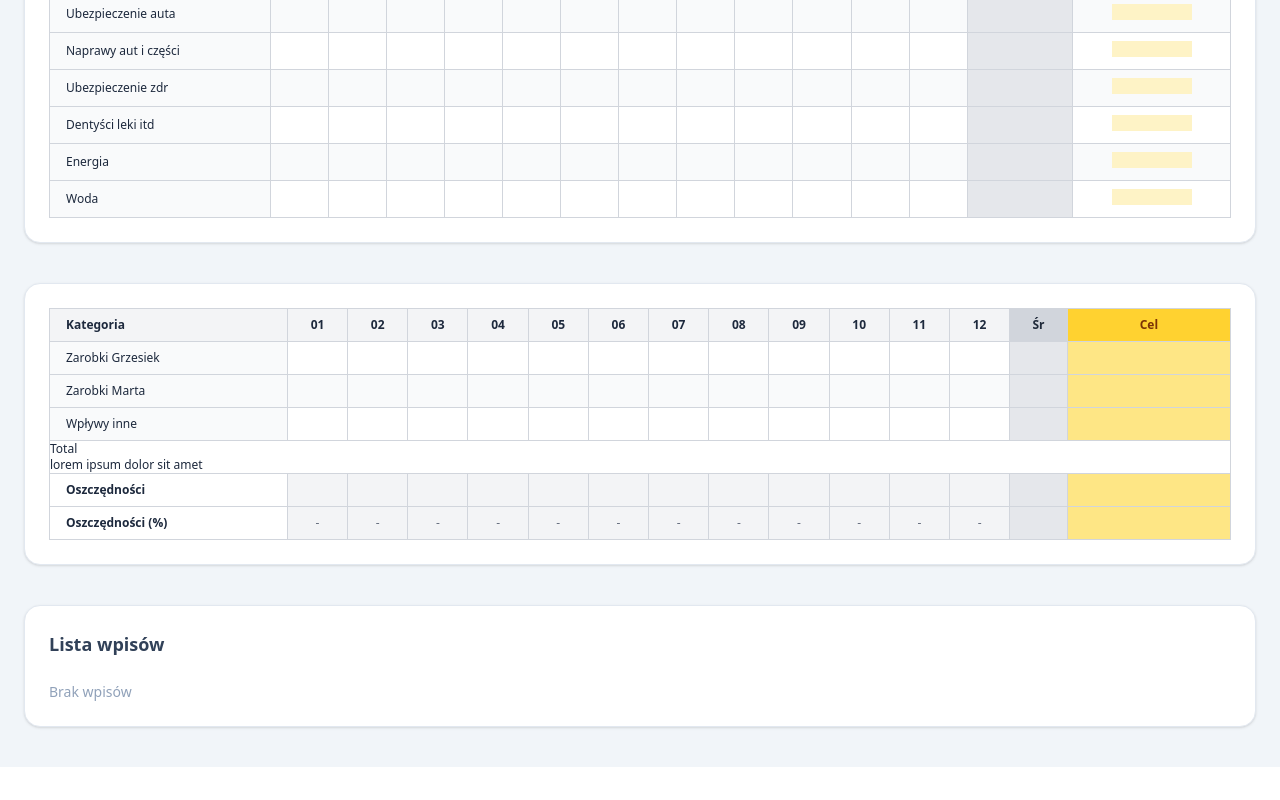
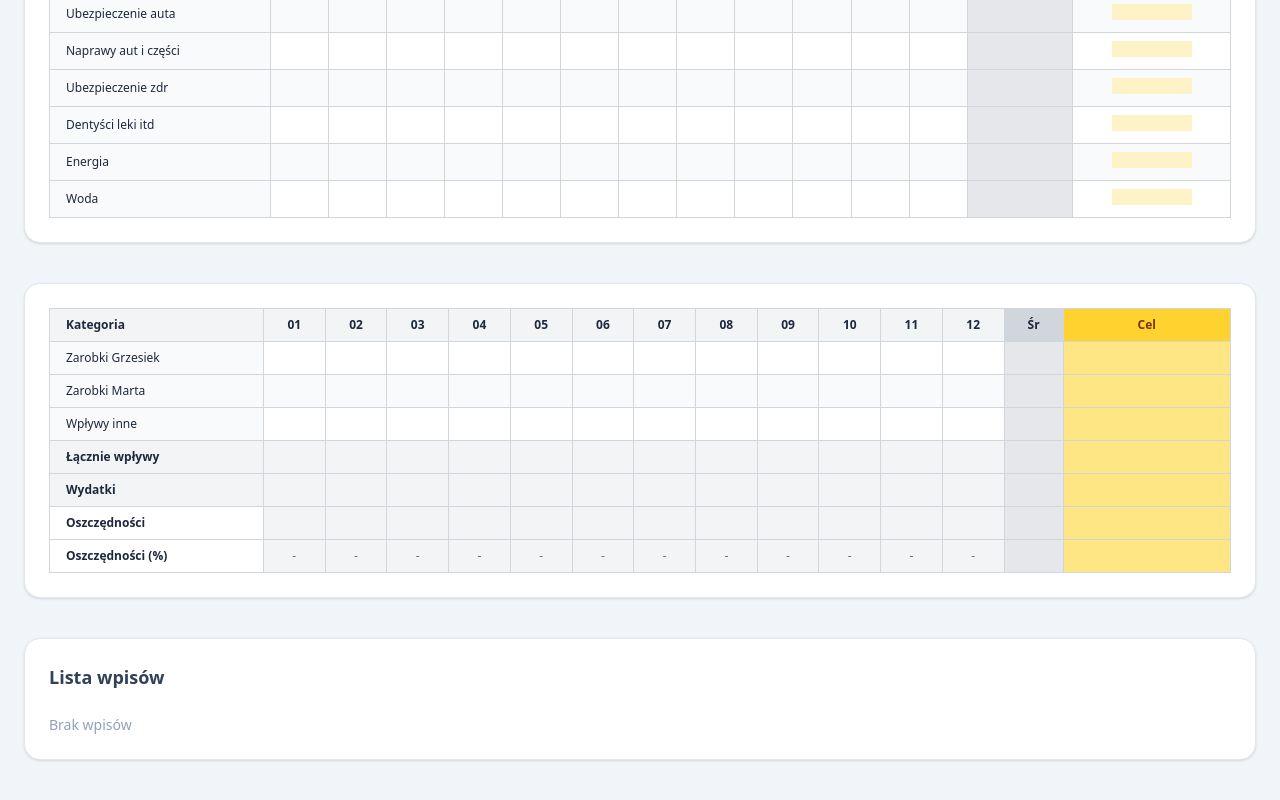
Before and after one commit to oleksaGrzegorz/budget-app, a React (Vite) app: page / in a window 1280 px wide. Shown: the part 960-1760 px from the top of the page. Before the commit the page ends 1727 px from the top, so only its background shows below. Built offline with nearby package versions, Linux system fonts and the light colour scheme.

Commit message:
feat: implement TotalsSection with income and expense tracking

```diff
--- a/src/components/BudgetSummaryTable/sections/TotalsSection.tsx
+++ b/src/components/BudgetSummaryTable/sections/TotalsSection.tsx
@@ -1,8 +1,59 @@
-export const TotalsSection = () => {
+import { months } from "../../../data/months";
+
+interface TotalsSectionProps {
+  getTotalIncome: (month: string) => number | null;
+  getTotalExpenses: (month: string) => number | null;
+  getAverageIncome: () => string | null;
+  getAverageExpense: () => string | null;
+}
+
+export const TotalsSection = ({
+  getTotalIncome,
+  getTotalExpenses,
+  getAverageIncome,
+  getAverageExpense
+}: TotalsSectionProps) => {
   return (
-    <div>
-      <h2>Total</h2>
-      <p>lorem ipsum dolor sit amet</p>
-    </div>
+    <>
+      <tr className="bg-gray-100 font-semibold">
+
+                <th className="px-4 py-2 text-left border border-gray-300">
+                  Łącznie wpływy
+                </th>
+
+                {months.map((month) => (
+                  <td
+                    key={month}
+                    className="px-3 py-2 text-center border border-gray-300"
+                  >
+                    {getTotalIncome(month)}
+                  </td>
+                ))}
+
+                <td className="px-3 py-2 text-center border border-gray-300 bg-gray-200 text-gray-800">
+                  {getAverageIncome()}
+                </td>
+
+                <td className="px-3 py-2 text-center border border-gray-300 bg-amber-200 text-amber-900"></td>
+              </tr>
+
+              <tr className="bg-gray-100 font-semibold">
+                <th className="px-4 py-2 text-left border border-gray-300">
+                  Wydatki
+                </th>
+                {months.map((month) => (
+                  <td
+                    key={month}
+                    className="px-3 py-2 text-center border border-gray-300"
+                  >
+                    {getTotalExpenses(month)}
+                  </td>
+                ))}
+                <td className="px-3 py-2 text-center border border-gray-300 bg-gray-200 text-gray-800">
+                  {getAverageExpense()}
+                </td>
+                <td className="px-3 py-2 text-center border border-gray-300 bg-amber-200 text-amber-900"></td>
+              </tr>
+    </>
   );
 }
```
